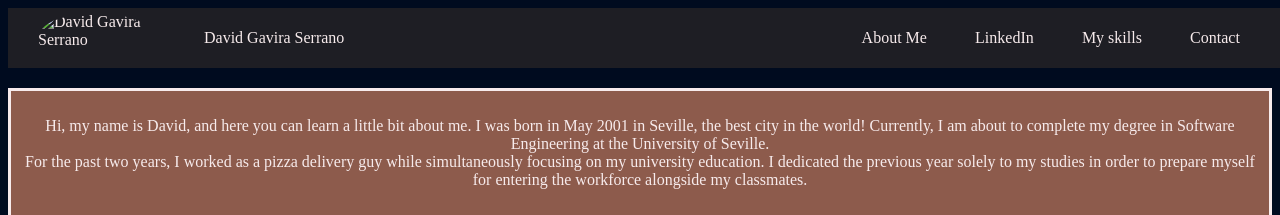
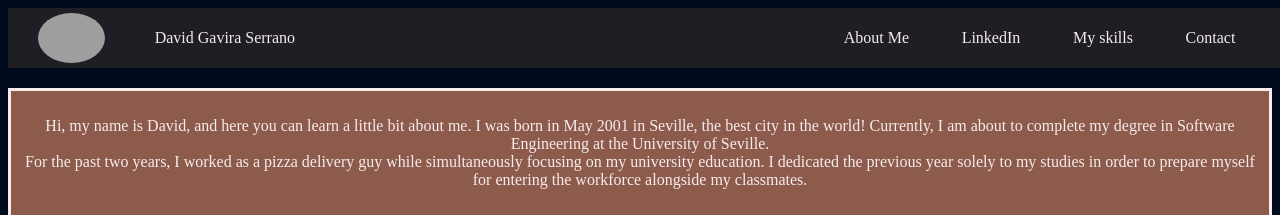
Before and after one commit to davidg43/OnboardingProyect, a plain HTML site: page index.html in a window 1280 px wide. Shown: the top 215 px of the page. Drawn offline with Linux system fonts and the light colour scheme; the site is published under a folder, as on GitHub Pages, so addresses that start at the root find nothing.

Commit message:
Update index.html

```diff
--- a/index.html
+++ b/index.html
@@ -9,7 +9,7 @@
 </head>
 <body>
     <nav class="navbar">
-        <img src="/Images/IMG_20230320_163047.jpg" alt="David Gavira Serrano">
+        <img src="Images/IMG_20230320_163047.jpg" alt="David Gavira Serrano">
         <div class="nombre"><p>David Gavira Serrano<p></div>
         <ul>
             <li class="l1">
```
